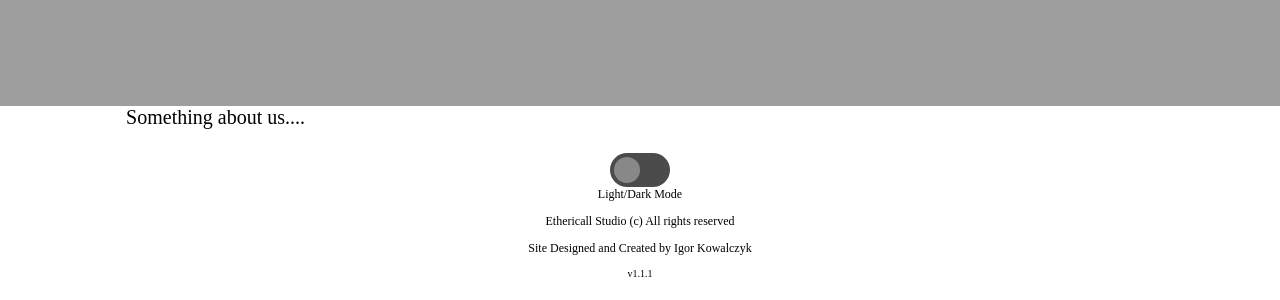
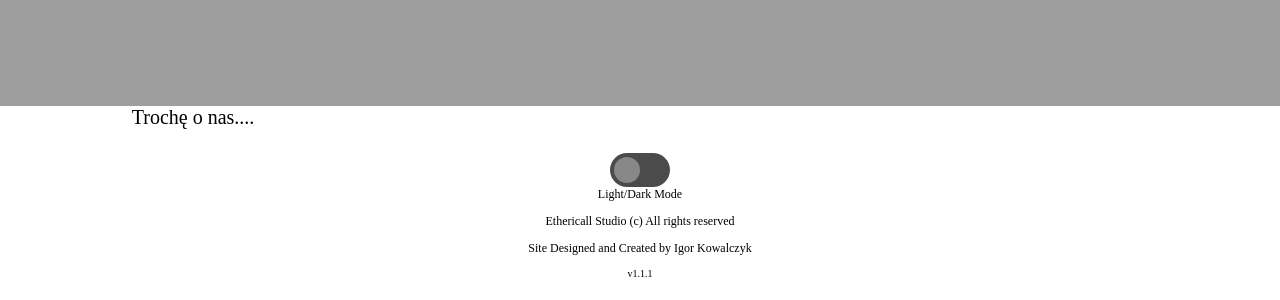
Before and after one commit to Ethericall-Studio/ethericall-studio.github.io, a Jekyll site: the page built from index-pl.md, in a window 1280 px wide and 900 px high, scrolled down 197 px. Shown: the part 597-897 px from the top of the window. Built offline with Jekyll 4.4.1, drawn with Linux system fonts in a browser that asks for light colours; some web fonts are replaced.

Commit message:
Change Something about us....

```diff
--- a/index-pl.md
+++ b/index-pl.md
@@ -12,5 +12,5 @@ layout: "default"
 </div>
 </section>
 <section class="about">
-Something about us....
+Trochę o nas....
 </section>
```
